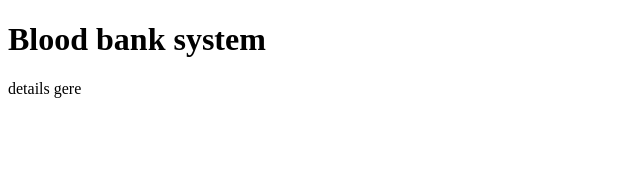
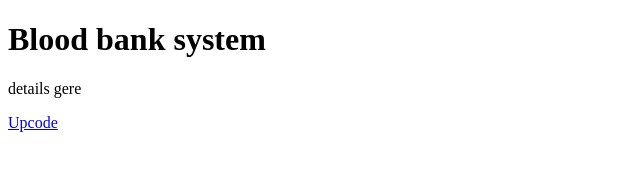
Before and after one commit to Sayyidath-Ladheedha/demo-blood-bank, a plain HTML site: page index.html in a window 1280 px wide. Shown: the full height of the page, 0-640 px from the left. Drawn offline with Linux system fonts and the light colour scheme.

Commit message:
upcode link added in home page

```diff
--- a/index.html
+++ b/index.html
@@ -8,5 +8,6 @@
 <body>
     <h1>Blood bank system</h1>
     <p>details gere</p>
+    <a href="www.upcode.in">Upcode</a>
 </body>
 </html>
```
